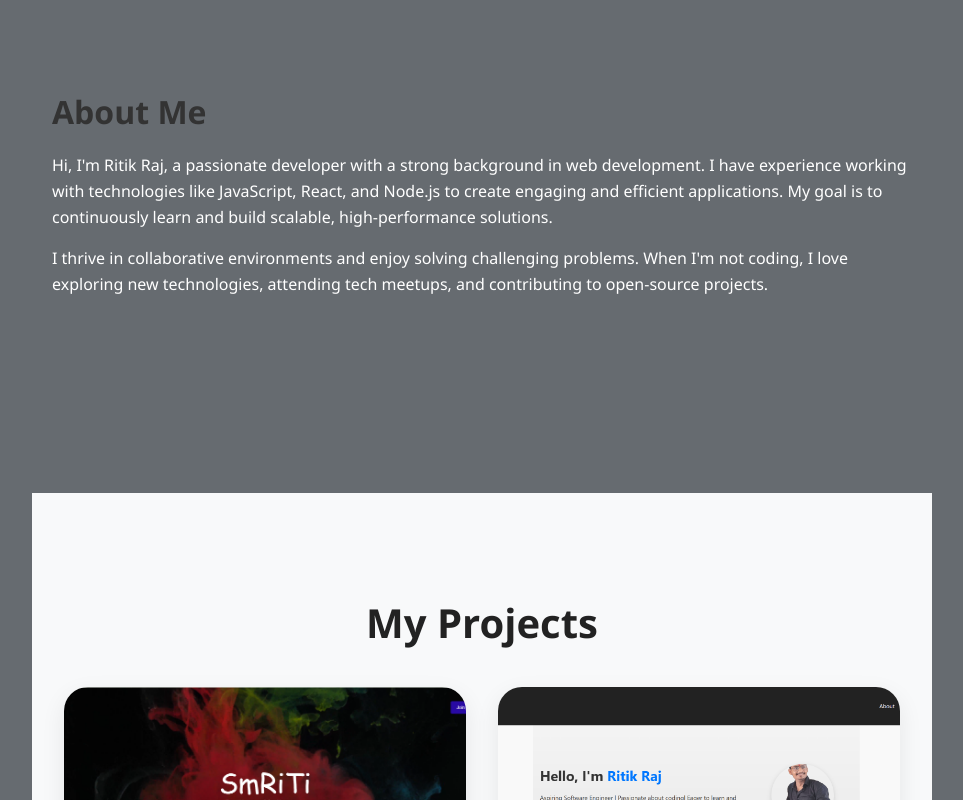
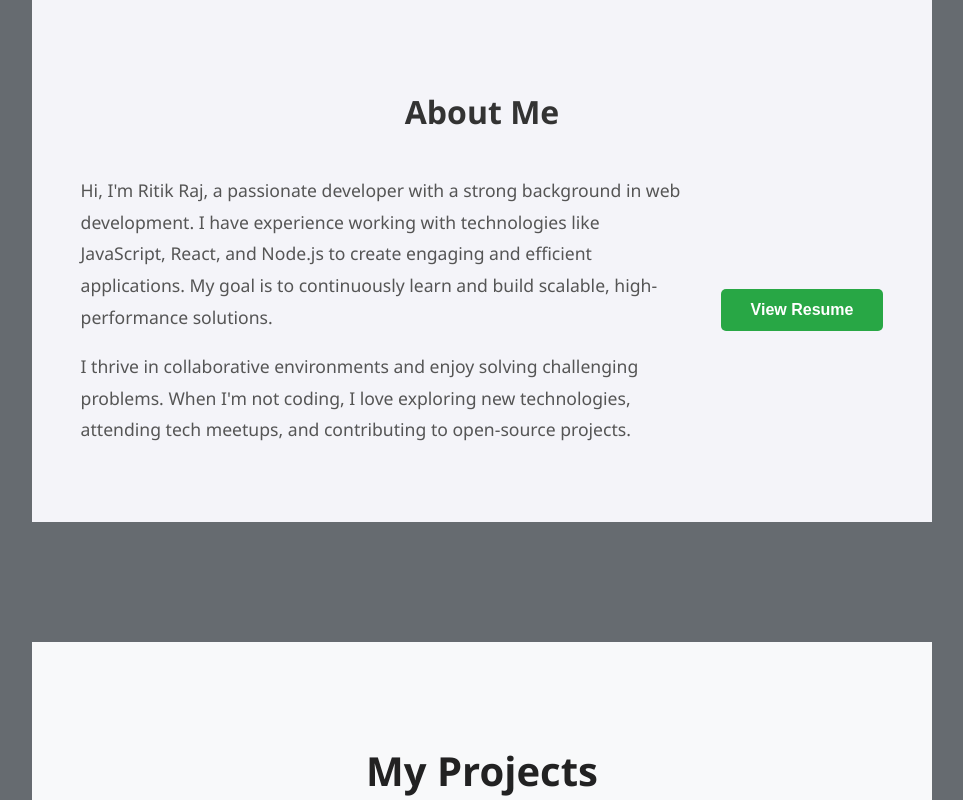
Before and after one commit to Ritikraj11/Portfolio, a React (Vite) app in the folder portfolio/: page / in a window 1280 px wide. Shown: the part 2165-2965 px from the top of the page, without its empty margins (158-1121 px from the left). Built offline with nearby package versions, Linux system fonts and the light colour scheme.

Commit message:
Added view resume button

```diff
--- a/portfolio/src/Component/About.css
+++ b/portfolio/src/Component/About.css
@@ -35,3 +35,32 @@
   border-radius: 50%;
   object-fit: cover;
 }
+/* Modern Button Styling for View Resume */
+.download-btn {
+  padding: 12px 30px;
+  background-color: #28a745; /* Green background */
+  color: white;
+  font-size: 16px;
+  font-weight: bold;
+  border: none;
+  border-radius: 5px;
+  cursor: pointer;
+  transition: all 0.3s ease; /* Smooth transition */
+  text-align: center;
+  text-decoration: none;
+  display: inline-block;
+}
+
+.download-btn:hover {
+  background-color: #218838; /* Darker green on hover */
+  transform: translateY(-2px); /* Slightly lift the button */
+}
+
+.download-btn:focus {
+  outline: none; /* Remove focus outline */
+}
+
+.download-btn:active {
+  background-color: #1e7e34; /* Even darker green when clicked */
+  transform: translateY(1px); /* Button press effect */
+}
--- a/portfolio/src/Component/About.jsx
+++ b/portfolio/src/Component/About.jsx
@@ -1,3 +1,5 @@
+import React from 'react';
+import './About.css'; // Assuming you have a CSS file for styling
 const About = () => {
   return (
     <section className="about-section" id="about">
@@ -11,6 +13,12 @@ const About = () => {
             I thrive in collaborative environments and enjoy solving challenging problems. When I'm not coding, I love exploring new technologies, attending tech meetups, and contributing to open-source projects.
           </p>
         </div>
+        {/* PDF view button */}
+        <div className="about-download">
+          <a href="/Ritik _Resume_OG.pdf" target="_blank" rel="noopener noreferrer">
+            <button className="download-btn">View Resume</button>
+          </a>
+        </div>
       </div>
     </section>
   );
```
Also changed, not shown: 1 other file (tests, documents, lock files or other folders).
